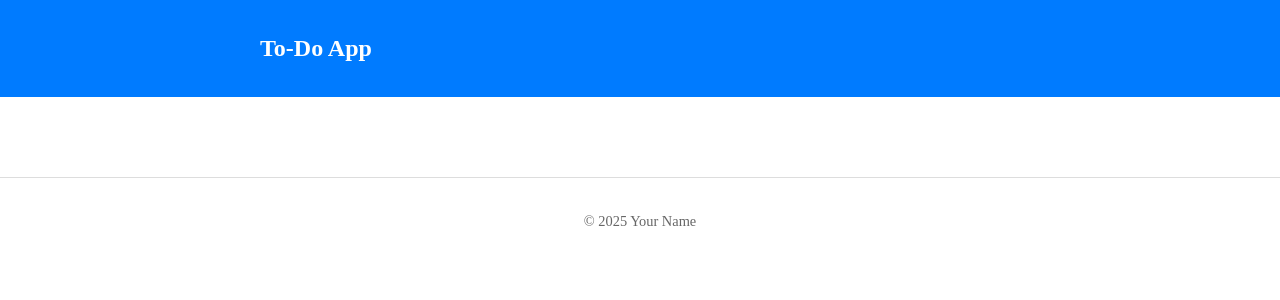
After one commit to ab-wap/ToDo-app-Django, a Django app: template toDoApp/templates/base.html in a window 1280 px wide. The commit adds this page. Shown: the top 300 px of the page. Run offline with Django 5.2, Linux system fonts and the light colour scheme; the template is opened without the code that fills it, so the values that code supplies are empty.

Commit message:
added some styles and pages

```diff
--- a/ToDo/settings.py
+++ b/ToDo/settings.py
@@ -11,6 +11,7 @@ https://docs.djangoproject.com/en/5.2/ref/settings/
 """
 
 from pathlib import Path
+import os
 
 # Build paths inside the project like this: BASE_DIR / 'subdir'.
 BASE_DIR = Path(__file__).resolve().parent.parent
@@ -117,6 +118,10 @@ USE_TZ = True
 
 STATIC_URL = 'static/'
 
+STATICFILES_DIRS = (
+    os.path.join(BASE_DIR, 'static'),
+)
+
 # Default primary key field type
 # https://docs.djangoproject.com/en/5.2/ref/settings/#default-auto-field
 
--- /dev/null
+++ b/toDoApp/static/css/styles.css
@@ -0,0 +1,113 @@
+/* Basic Reset */
+* {
+  margin: 0;
+  padding: 0;
+  box-sizing: border-box;
+}
+
+/* Container for consistent width and padding */
+.container {
+  max-width: 800px;
+  margin: 0 auto;
+  padding: 20px;
+}
+
+/* Navbar */
+.navbar {
+  background-color: #007bff;
+  padding: 15px 0;
+}
+
+.navbar .logo {
+  color: white;
+  font-size: 1.5rem;
+  font-weight: bold;
+  text-decoration: none;
+}
+
+/* Buttons */
+.btn {
+  padding: 8px 12px;
+  border: none;
+  border-radius: 4px;
+  cursor: pointer;
+  text-decoration: none;
+  font-size: 0.9rem;
+  margin-left: 8px;
+}
+
+.btn-primary {
+  background-color: #007bff;
+  color: white;
+}
+
+.btn-primary:hover {
+  background-color: #0056b3;
+}
+
+.btn-secondary {
+  background-color: #6c757d;
+  color: white;
+}
+
+.btn-secondary:hover {
+  background-color: #5a6268;
+}
+
+.btn-danger {
+  background-color: #dc3545;
+  color: white;
+}
+
+.btn-danger:hover {
+  background-color: #c82333;
+}
+
+/* Task List */
+.task-list {
+  list-style: none;
+  margin-top: 20px;
+}
+
+.task-item {
+  display: flex;
+  align-items: center;
+  padding: 10px 0;
+  border-bottom: 1px solid #ddd;
+}
+
+.task-checkbox-form {
+  margin-right: 10px;
+}
+
+.task-title {
+  flex-grow: 1;
+  font-size: 1.1rem;
+}
+
+.task-title.completed {
+  text-decoration: line-through;
+  color: gray;
+}
+
+/* Footer */
+.footer {
+  text-align: center;
+  padding: 15px 0;
+  margin-top: 40px;
+  border-top: 1px solid #ddd;
+  color: #666;
+  font-size: 0.9rem;
+}
+
+/* Responsive */
+@media (max-width: 600px) {
+  .task-item {
+    flex-direction: column;
+    align-items: flex-start;
+  }
+
+  .btn {
+    margin: 5px 0 0 0;
+  }
+}
--- /dev/null
+++ b/toDoApp/templates/base.html
@@ -0,0 +1,31 @@
+{% load static %}
+<!DOCTYPE html>
+<html lang="en">
+<head>
+  <meta charset="UTF-8" />
+  <meta name="viewport" content="width=device-width, initial-scale=1" />
+  <title>{% block title %}To-Do App{% endblock %}</title>
+  <link rel="stylesheet" href="{% static 'css/styles.css' %}" />
+</head>
+<body>
+  <header>
+    <nav class="navbar">
+      <div class="container">
+        <a href="{% url 'home' %}" class="logo">To-Do App</a>
+      </div>
+    </nav>
+  </header>
+
+  <main class="container">
+    {% block content %}
+    <!-- Page-specific content goes here -->
+    {% endblock %}
+  </main>
+
+  <footer class="footer">
+    <div class="container">
+      <p>© 2025 Your Name</p>
+    </div>
+  </footer>
+</body>
+</html>
--- a/toDoApp/urls.py
+++ b/toDoApp/urls.py
@@ -3,6 +3,8 @@ from . import views
 
 urlpatterns = [
     path('', views.home_view, name="home"),
+    path('add/', views.add_view, name="add"),
     path('delete/<int:todo_id>/', views.delete_view, name="delete"),
     path('update/<int:todo_id>/', views.update_view, name="update"),
+    path('toggle/<int:todo_id>/', views.toggle_view, name="toggle"),
 ]
```
Also changed, not shown: toDoApp/templates/index.html (+34 -3 lines), toDoApp/templates/list_form.html (added, +27 -0 lines), toDoApp/views.py (+12 -3 lines).
